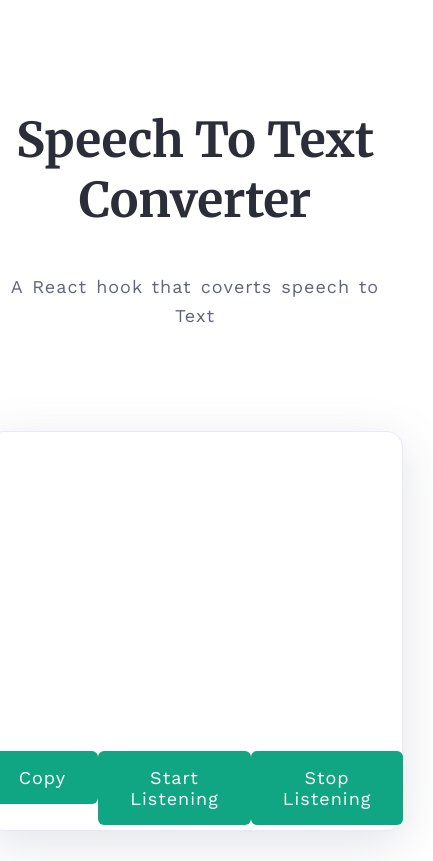
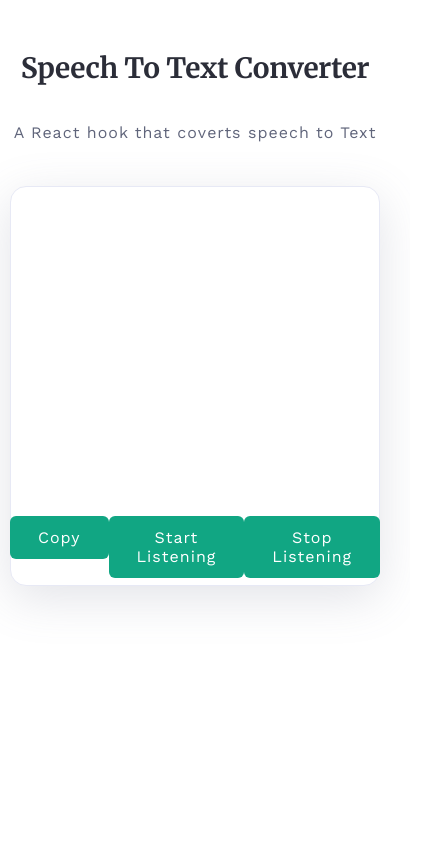
Before and after one commit to Kirttinath/text-to-speech-app, a React (Create React App) app: page / in a window 390 px wide. Shown: the whole page, 433 px wide, since content can reach past the window. Built offline with nearby package versions, Linux system fonts and the light colour scheme.

Commit message:
media screens added for all classes

```diff
--- a/src/App.css
+++ b/src/App.css
@@ -87,3 +87,39 @@ button:hover {
   display: flex;
   justify-content: space-between;
 }
+@media screen and (max-width: 768px) {
+  .container {
+    margin-top: 20px;
+  }
+
+  h2 {
+    font-size: 28px;
+  }
+
+  p {
+    font-size: 16px;
+    word-spacing: normal;
+    margin-bottom: 40px;
+    margin-top: 15px;
+  }
+
+  .main-content {
+    /*border:1px solid*/
+    font-size: 16px;
+    word-spacing: normal;
+  }
+
+  button {
+    padding: 12px 28px;
+    font-size: 16px;
+    margin-top: -70px;
+  }
+
+  .counter-container {
+    flex-direction: column;
+  }
+
+  .counter-container p:first-child {
+    margin-bottom: 0;
+  }
+}
```
